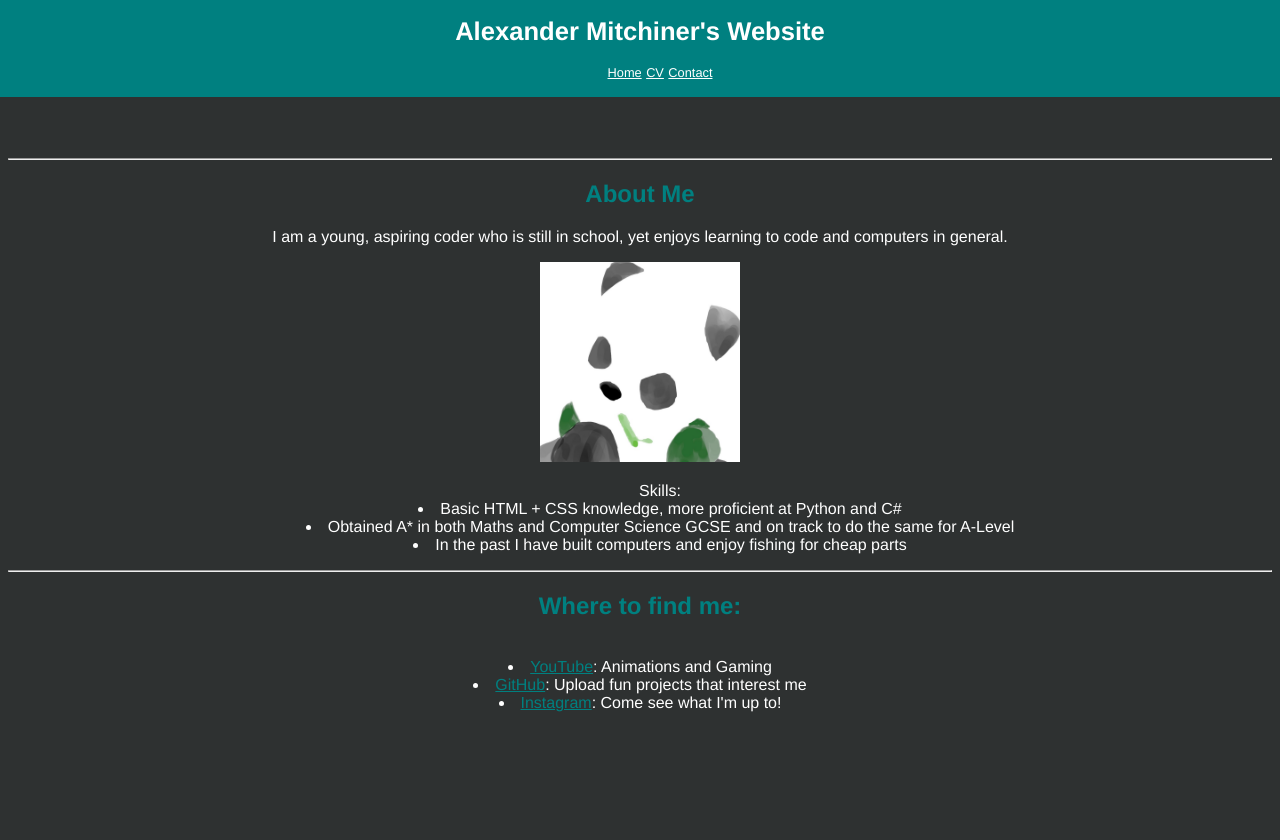
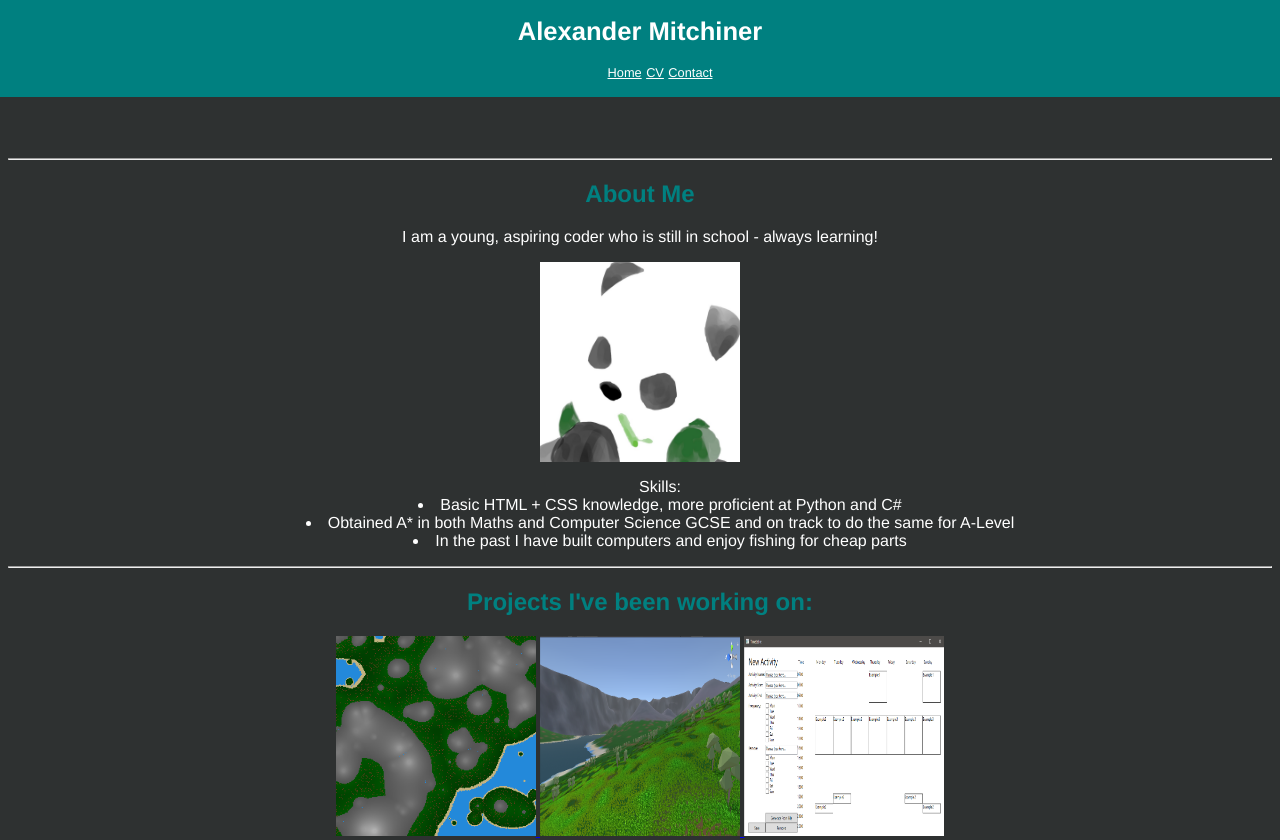
Before and after one commit to GAMINpanda/GAMINpanda.github.io, a plain HTML site: page index.html in a window 1280 px wide. Before the commit the page ends 800 px from the top, so only its background shows below. Drawn offline with Linux system fonts and the light colour scheme.

Commit message:
Adding my projects and shifting Contact details around

```diff
--- a/index.html
+++ b/index.html
@@ -5,7 +5,7 @@
 		</head>
 		<body>
 			<header>
-				<h1 style="font-size: 2vw"> Alexander Mitchiner's Website</h1>
+				<h1 style="font-size: 2vw"> Alexander Mitchiner</h1>
 				<nav>
 					<ul>
 						<li><a href="index.html" class="whitetext" style="font-size: 1vw">Home</a></li>
@@ -21,32 +21,31 @@
 						About Me
 					</h2>
 					<p>
-						I am a young, aspiring coder who is still in school, yet enjoys learning to code and computers in general.
+						I am a young, aspiring coder who is still in school - always learning!
 					</p>
 
-					<img class="image" src="unnamed.jpg" alt="My online avatar" />
-					<ul>
-						Skills:
+					<img class="image" src="unnamed.jpg" alt="My online avatar" align="middle"/>
+					<ul>Skills:
 						<li>Basic HTML + CSS knowledge, more proficient at Python and C#</li>
 						<li>Obtained A* in both Maths and Computer Science GCSE and on track to do the same for A-Level</li>
 						<li>In the past I have built computers and enjoy fishing for cheap parts</li>
 					</ul>
 				</section>
 				<hr style="color: teal;">
-				<h2 style="color: teal;">
-					Where to find me:
-				</h2>
-				<ul style="display:inline;">
-					<li>
-						<a href="https://www.youtube.com/channel/UCqmTxpB8kqBPMWqyi9L9KOg" target="_blank" style="color: teal;">YouTube</a>: Animations and Gaming
-					</li>
-					<li>
-						<a href="https://github.com/GAMINpanda" target="_blank" style="color: teal;">GitHub</a>: Upload fun projects that interest me
-					</li>
-					<li>
-						<a href="https://www.instagram.com/gamin_panda/" target="_blank" style="color: teal;">Instagram</a>: Come see what I'm up to!
-					</li>
-				</ul>
+				<section>
+					<h2 style="color: teal;">
+						Projects I've been working on:
+					</h2>
+					<a href="https://github.com/GAMINpanda/ProceduralBitmap">
+					<img class="image" src="Texture.bmp" alt="My Procedural Bitmap Software"/>
+					</a>
+					<a href="https://github.com/GAMINpanda/New-Unity-Project">
+						<img class="image" src="Screenshot (157).png" alt="Implementing my Terrain into Unity"/>
+					</a>
+					<a href="https://github.com/GAMINpanda/TimetablerSoftware">
+						<img class="image" src="Screenshot (156).png" alt="A Timetabling Software"/>
+					</a>
+				</section>
 			</div>
 		</body>
 	</html>
```
Also changed, not shown: CV.html (+1 -1 lines), Contact.html (+21 -2 lines), Screenshot (156).png (added), Screenshot (157).png (added), Texture.bmp (added).
